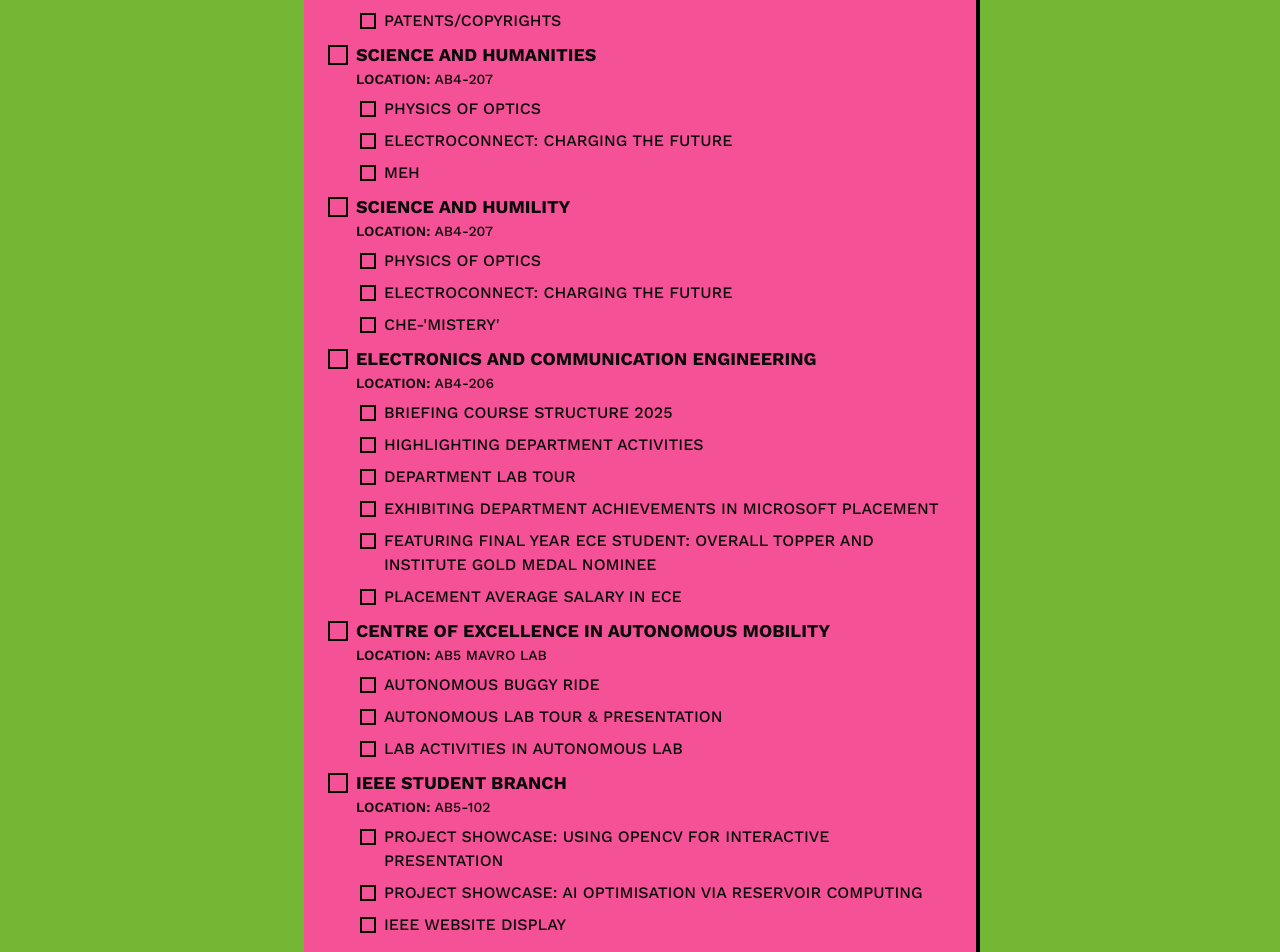
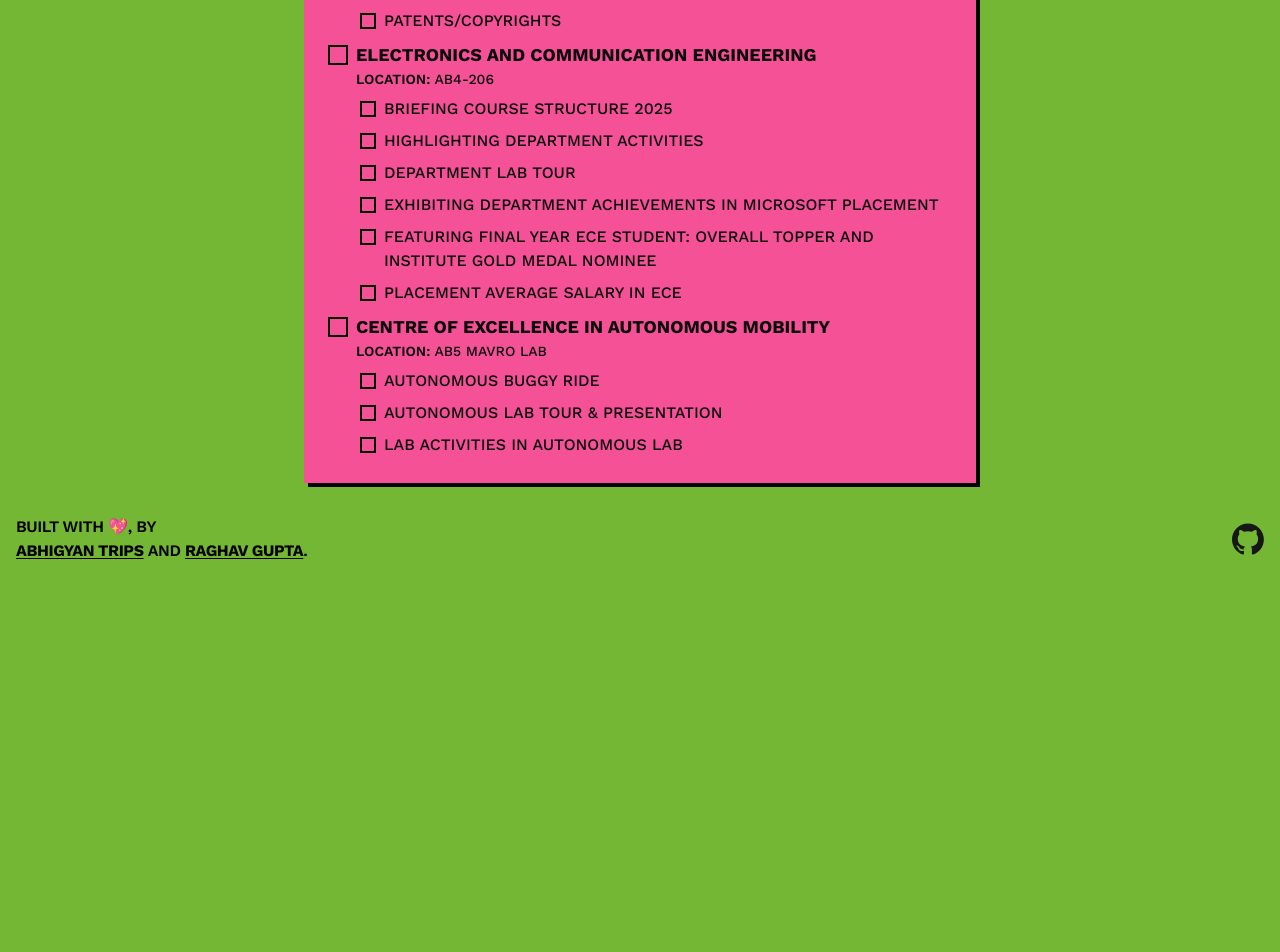
Before and after one commit to Alphaspiderman/mahe-openhouse-2025, a Next.js app: page / in a window 1280 px wide. Shown: the part 1660-2612 px from the top of the page. After the commit the page ends 2239 px from the top, so only its background shows below. Built offline with nearby package versions, Linux system fonts and the light colour scheme.

Commit message:
fix(data): update event locations and remove unused entries

```diff
--- a/src/data/events.ts
+++ b/src/data/events.ts
@@ -140,7 +140,7 @@ export const eventsData = {
     },
     {
       department: 'Computer Science and Engineering (Project Demo)',
-      location: 'AB5-106,107',
+      location: 'AB5-102',
       checked: false,
       icon: '/icons/code.png',
       events: [
@@ -178,46 +178,6 @@ export const eventsData = {
         },
         {
           name: 'Patents/Copyrights',
-          checked: false,
-        },
-      ],
-    },
-    {
-      department: 'Science and Humanities',
-      location: 'AB4-207',
-      checked: false,
-      icon: '/icons/flask.png',
-      events: [
-        {
-          name: 'Physics of Optics',
-          checked: false,
-        },
-        {
-          name: 'ElectroConnect: Charging the Future',
-          checked: false,
-        },
-        {
-          name: 'Meh',
-          checked: false,
-        },
-      ],
-    },
-    {
-      department: 'Science and Humility',
-      location: 'AB4-207',
-      checked: false,
-      icon: '/icons/flask.png',
-      events: [
-        {
-          name: 'Physics of Optics',
-          checked: false,
-        },
-        {
-          name: 'ElectroConnect: Charging the Future',
-          checked: false,
-        },
-        {
-          name: "CHE-'MISTERY'",
           checked: false,
         },
       ],
@@ -274,25 +234,5 @@ export const eventsData = {
         },
       ],
     },
-    {
-      department: 'IEEE Student Branch',
-      location: 'AB5-102',
-      checked: false,
-      icon: '/icons/ieee.png',
-      events: [
-        {
-          name: 'Project Showcase: Using OpenCV for Interactive Presentation',
-          checked: false,
-        },
-        {
-          name: 'Project Showcase: AI Optimisation via Reservoir Computing',
-          checked: false,
-        },
-        {
-          name: 'IEEE Website Display',
-          checked: false,
-        },
-      ],
-    },
   ],
 };
```
